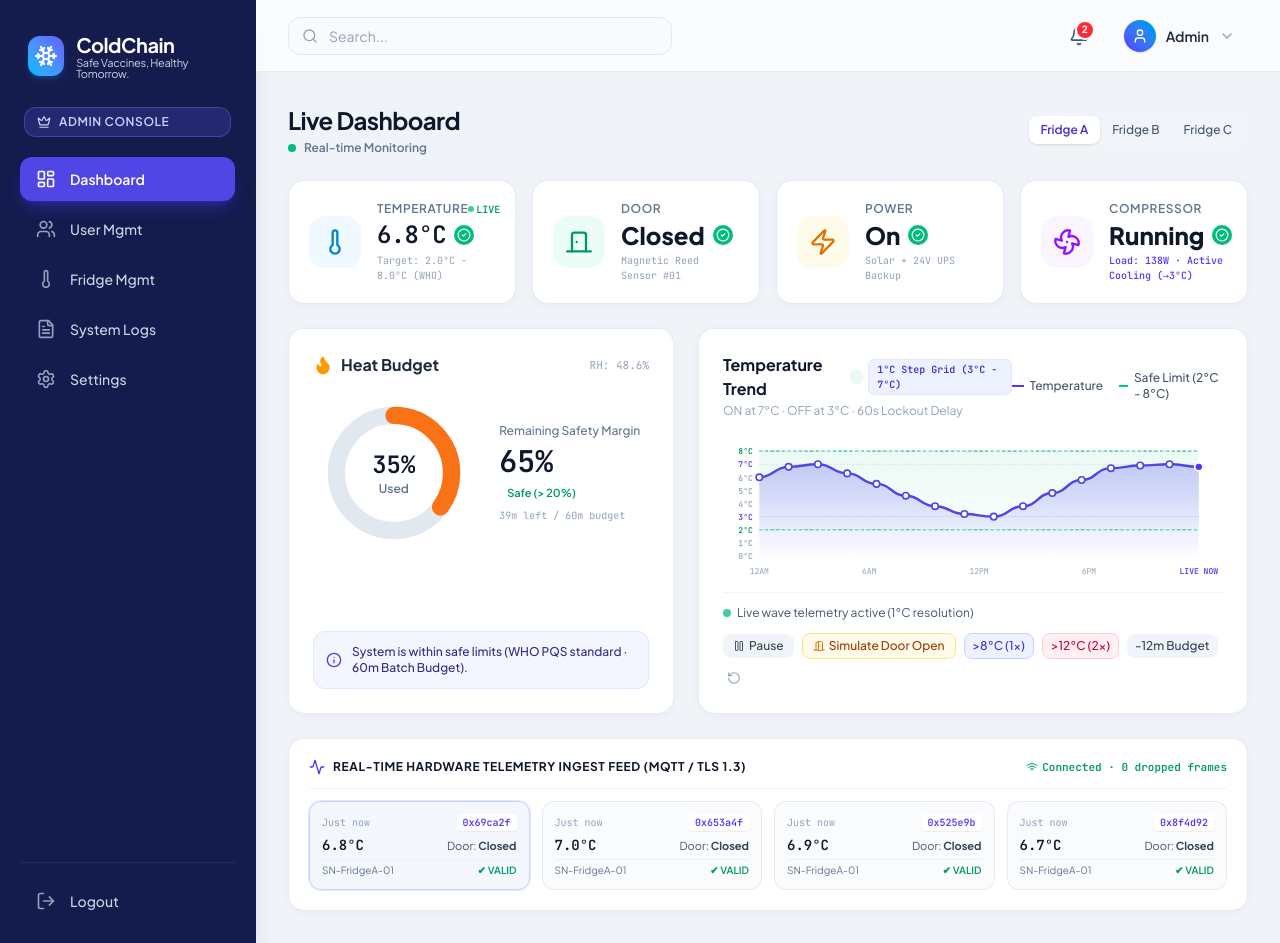
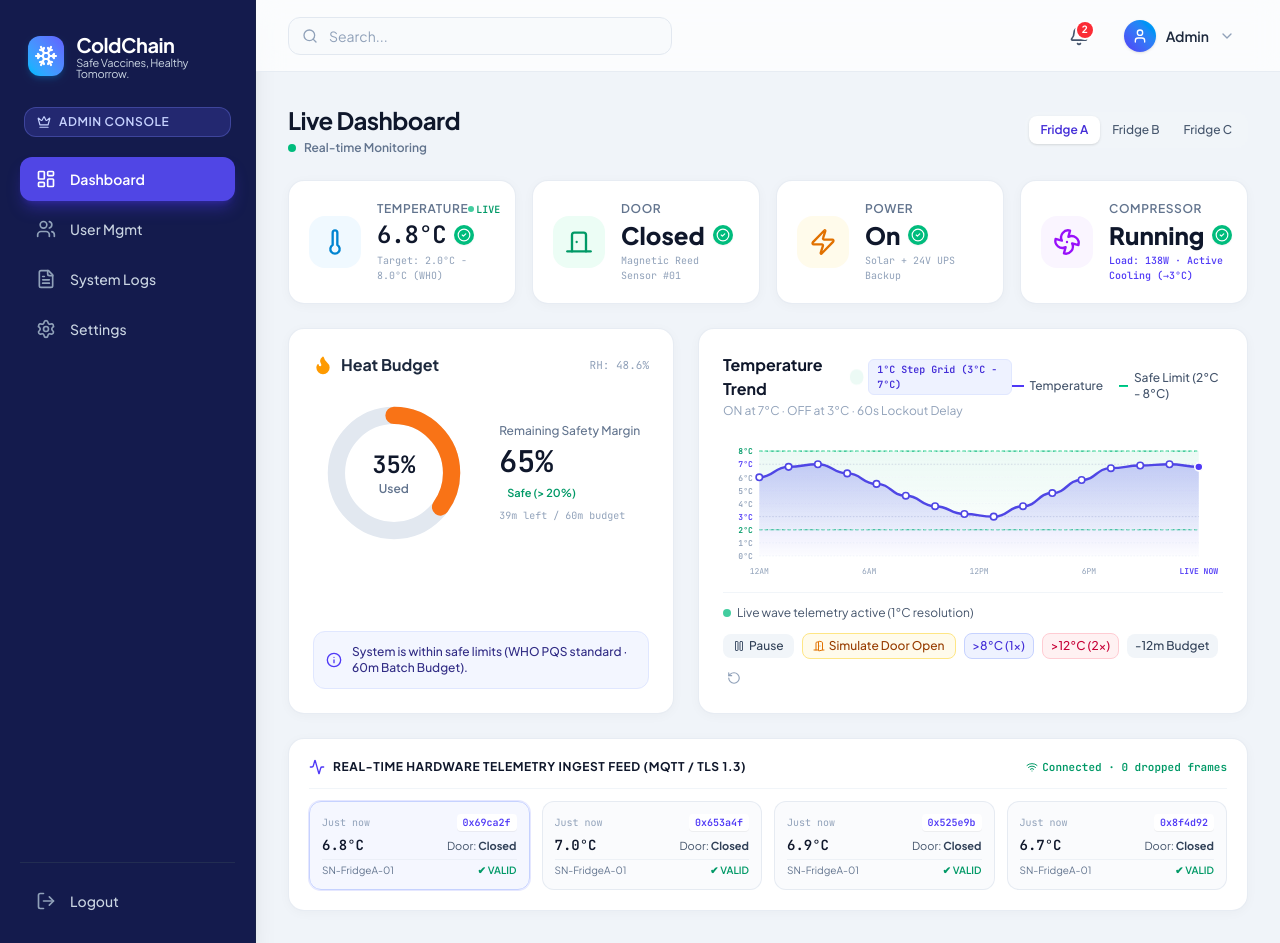
Before and after one commit to sajjadul404/ColdChain, a React (Vite) app: page / in a window 1280 px wide. Built offline with nearby package versions, Linux system fonts and the light colour scheme.

Commit message:
Freze management rmv

```diff
--- a/src/components/Sidebar.jsx
+++ b/src/components/Sidebar.jsx
@@ -32,7 +32,6 @@ export const Sidebar = ({
         return [
           { id: 'admin-dashboard', label: 'Dashboard', icon: LayoutDashboard },
           { id: 'user-mgmt', label: 'User Mgmt', icon: Users },
-          { id: 'fridge-mgmt', label: 'Fridge Mgmt', icon: Thermometer },
           { id: 'system-logs', label: 'System Logs', icon: FileText },
           { id: 'settings', label: 'Settings', icon: Settings },
         ];
```
